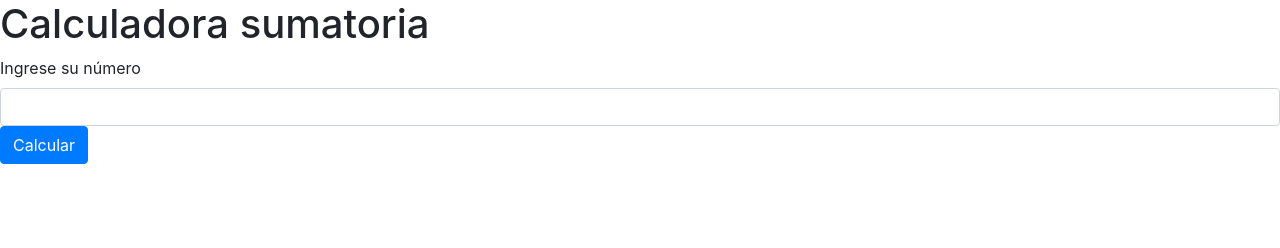
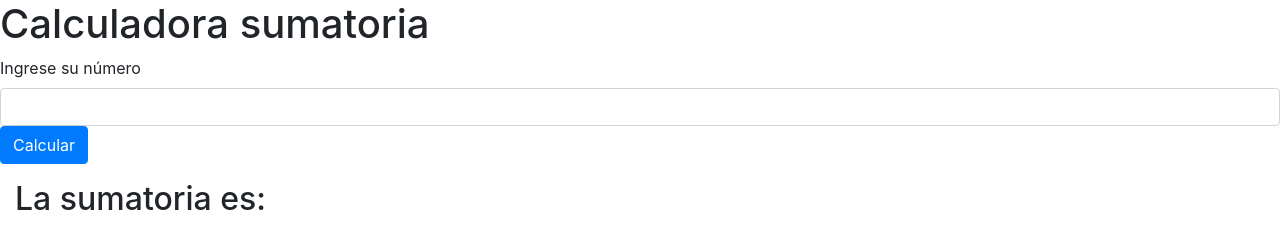
Before and after one commit to JoseCordobaEAN/ArquitecturaDeSoftware2P, a plain HTML site: page Clase1/index.html in a window 1280 px wide. Drawn offline with nearby package versions, Linux system fonts and the light colour scheme.

Commit message:
Se agrega el espacio para la respuesta

```diff
--- a/Clase1/index.html
+++ b/Clase1/index.html
@@ -18,7 +18,13 @@
         </div>
 
 
-        <div class="container-fluid" id="resultado">
+        <div class="container-fluid respuesta">
+
+        <h2>La sumatoria es: </h2>
+
+        <p id="resultado">
+
+        </p>
 
         </div>
 
```
